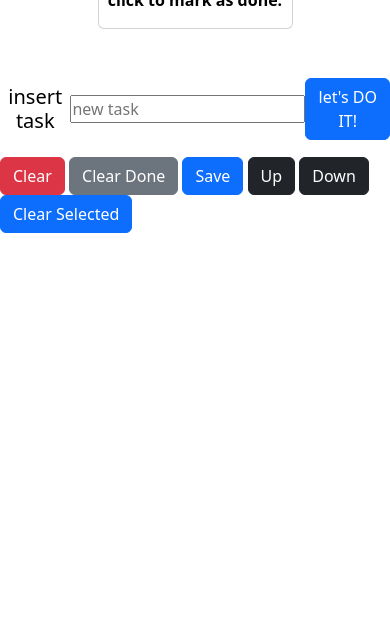
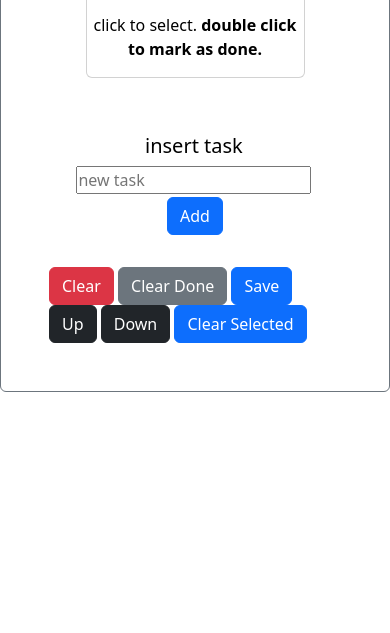
Before and after one commit to unamednada/todo-list, a website: page index.html in a window 390 px wide. Shown: the part 211-844 px from the top of the page. Drawn offline with nearby package versions, Linux system fonts and the light colour scheme.

Commit message:
Add media query to width and positioning. need finish mobile

```diff
--- a/index.html
+++ b/index.html
@@ -9,27 +9,29 @@
   <link rel="stylesheet" href="public/style.css">
 </head>
 <body>
-  <div class="card w-50">
+  <main class="border border-secondary rounded p-5">
+    <div class="card w-75">
       <div class="card-header">
         <h1 class="text-center ">Todo List</h1>
       </div>
       <p id="funcionamento" class="text-center mt-3">click to select. <strong>double click to mark as done.</strong></p>
     </div>
-  <main>
-    <section class="mt-5 mb-3 d-flex justify-content-between align-items-center">
+    <section  id="insert" class="mt-5 mb-3 d-flex w-75 justify-content-center align-items-center">
       <label for="texto-tarefa"><h5 class="text-center mt-2">insert task</h5></label>
       <input type="text" id="texto-tarefa" placeholder="new task">
-      <button id="criar-tarefa" class="btn btn-primary">let's DO IT!</button>
+      <button id="criar-tarefa" class="btn btn-primary">Add</button>
     </section>
     <section>
       <ol id="lista-tarefas">
       </ol>
+      <div class="w-100">
         <button class="btn btn-danger" id="apaga-tudo">Clear</button>
         <button class="btn btn-secondary" id="remover-finalizados">Clear Done</button>
         <button class="btn btn-primary" id="salvar-tarefas">Save</button>
         <button class="btn btn-dark"id="mover-cima">Up</button>
         <button class="btn btn-dark" id="mover-baixo">Down</button>
         <button class="btn btn-primary"id="remover-selecionado">Clear Selected</button>
+      </div>
     </section>
   </main>
   <script src="public/script.js"></script>
--- a/public/style.css
+++ b/public/style.css
@@ -7,9 +7,27 @@
 body {
   display: flex;
   flex-direction: column;
+  align-items: center;
+}
+
+main {
+  display: flex;
+  flex-direction: column;
   justify-content: space-around;
   align-items: center;
   margin-top: 100px;
+  width: 50%;
+}
+
+#insert {
+  display: flex;
+  justify-content: space-around;
+  align-items: center;
+  width: 50%;
+}
+
+#insert label , #insert input {
+  margin-right: 1%;
 }
 
 .completed {
@@ -32,3 +50,31 @@ body {
   padding: 1%;
   width: 100%;
 }
+
+@media screen and ( max-width : 1414px ) {
+
+  main {
+    width: 75%;
+  }
+}
+
+@media screen and ( max-width : 950px ) {
+
+  main {
+    width: 100%;
+  }
+}
+
+@media screen and ( max-width : 650px ) {
+
+  #insert {
+    width: 100%;
+    display: flex;
+    flex-direction: column;
+    justify-content: space-around;
+  }
+
+  #insert button {
+    margin-top: 1%;
+  }
+}
```
Lines whose indentation alone changed are shown as unchanged.
